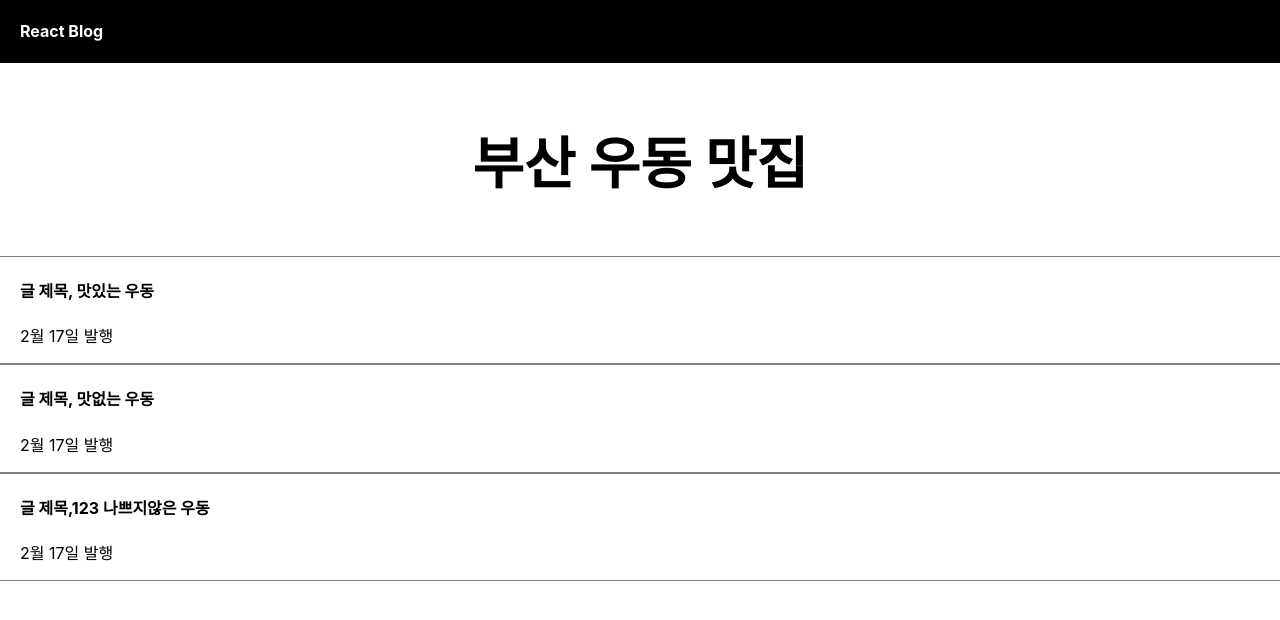
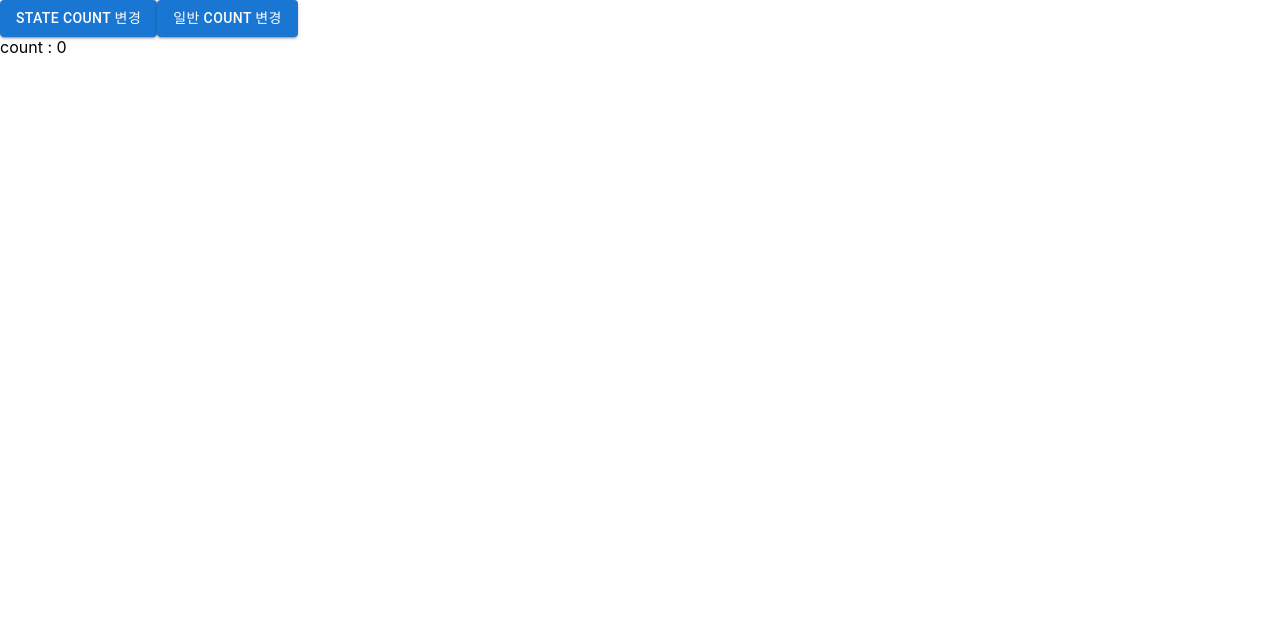
Before and after one commit to Growing-Jiwoo/Learning_React, a React (Create React App) app: page / in a window 1280 px wide. Shown: the top 620 px of the page. Built offline with nearby package versions, Linux system fonts and the light colour scheme.

Commit message:
Learning usestate

```diff
--- a/package.json
+++ b/package.json
@@ -3,6 +3,9 @@
   "version": "0.1.0",
   "private": true,
   "dependencies": {
+    "@emotion/react": "^11.10.4",
+    "@emotion/styled": "^11.10.4",
+    "@mui/material": "^5.10.8",
     "@testing-library/jest-dom": "^5.16.5",
     "@testing-library/react": "^13.4.0",
     "@testing-library/user-event": "^13.5.0",
--- a/src/App.js
+++ b/src/App.js
@@ -1,35 +1,11 @@
-import { useState } from 'react';
 import './App.css';
+import State from "./components/State";
 
 function App() {
 
-  let post = '부산 우동 맛집';
-  let [제목1] = useState(['맛있는 우동', '맛없는 우동', '나쁘지않은 우동']);
-
-
-  let [logo] = useState('React Blog');
-
   return (
-    <div className="App">
-      <div className="black-nav">
-        <h4>{logo}</h4>
-      </div>
-      <h3 style={{color:'black', fontSize : '56px'}}>{post}</h3>
-
-      <div className='list'>
-        <h4>글 제목, {제목1[0]} </h4>
-        <p>2월 17일 발행</p>
-      </div>
-
-      <div className='list'>
-        <h4>글 제목, {제목1[1]} </h4>
-        <p>2월 17일 발행</p>
-      </div>
-
-      <div className='list'>
-        <h4>글 제목,123 {제목1[2]} </h4>
-        <p>2월 17일 발행</p>
-      </div>
+    <div>
+      <State />
     </div>
   );
 
--- /dev/null
+++ b/src/components/State.js
@@ -0,0 +1,36 @@
+import { Button } from "@mui/material";
+import { useState } from "react";
+
+let cnt = 0; // 일반 변수 cnt
+
+const State = () => {
+  const [count, setCount] = useState(0); // count state 생성
+
+  // state 값이 변경되면 렌더링 됨, 렌더링 되면 console 출력이 됨.
+  console.log(`렌더링 count : ${count}, cnt : ${cnt}`);
+
+  return (
+    <div>
+      <Button
+        variant="contained"
+        onClick={() => {
+          setCount(count + 1);
+        }}
+      >
+        state count 변경
+      </Button>
+      <Button
+        variant="contained"
+        onClick={() => {
+          cnt += 1;
+        }}
+      >
+        일반 count 변경
+      </Button>
+
+      <div> <span id='usestate'> count : {count} </span></div>
+    </div>
+  );
+};
+
+export default State;
```
Also changed, not shown: 1 other file (tests, documents, lock files or other folders).
